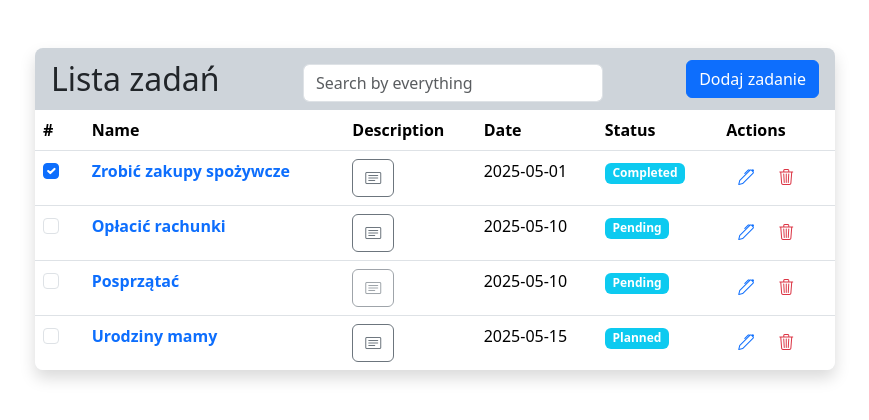
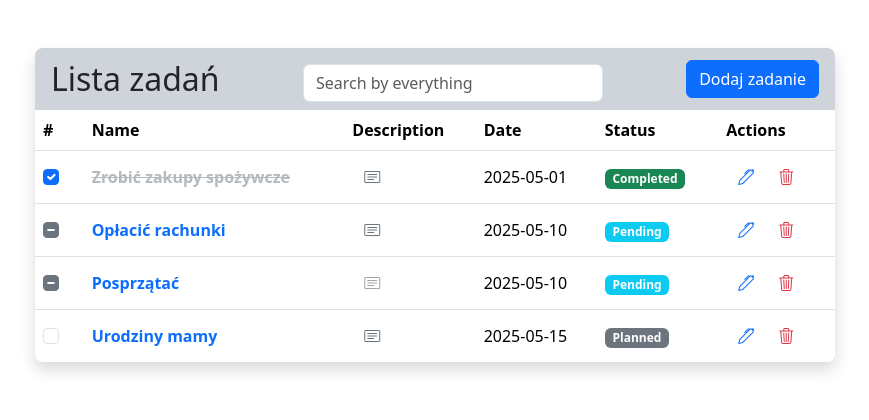
Before and after one commit to Bklzn/angular-simple-todo, an Angular app: page / in a window 1280 px wide. Shown: the top 420 px of the page, without its empty margins (205-1074 px from the left). Built offline with nearby package versions, Linux system fonts and the light colour scheme.

Commit message:
handle more statuses, fix styles

```diff
--- a/src/app/app.component.html
+++ b/src/app/app.component.html
@@ -33,14 +33,18 @@
       >
         @if (task.description) {
         <button
-          class="btn btn-outline-secondary"
+          class="btn btn-outline-secondary border-0"
           (click)="isCollapsed()[$index] = !isCollapsed()[$index]"
         >
           <i class="bi bi-card-text"></i>
         </button>
         } @else {
-        <span ngbTooltip="There is no description" [openDelay]="300">
-          <button class="btn btn-outline-secondary" disabled>
+        <span
+          ngbTooltip="There is no description"
+          class="d-inline-block"
+          [openDelay]="300"
+        >
+          <button class="btn btn-outline-secondary border-0" disabled>
             <i class="bi bi-card-text"></i>
           </button>
         </span>
--- a/src/app/components/todo-item/todo-item.component.html
+++ b/src/app/components/todo-item/todo-item.component.html
@@ -1,21 +1,39 @@
-<td>
+<td class="align-middle">
   <input
     type="checkbox"
     class="form-check-input me-2"
     [checked]="task().status === 'Completed'"
-    (change)="toggleCompleted(task())"
+    [indeterminate]="task().status === 'Pending'"
+    (change)="toggleStatus(task())"
     [id]="'taskName' + index"
   />
 </td>
-<td (click)="toggleCompleted(task())" role="button">
-  <b class="text-primary w-25">{{ task().name }}</b>
+<td (click)="toggleStatus(task())" class="align-middle" role="button">
+  <b
+    class="text-primary w-25 user-select-none"
+    [ngClass]="{
+      'text-decoration-line-through text-secondary opacity-50':
+        task().status === 'Completed'
+    }"
+    >{{ task().name }}</b
+  >
 </td>
 <td>
   <ng-content></ng-content>
 </td>
-<td>{{ task().date }}</td>
-<td style="min-width: 100px">
-  <span class="badge bg-info">{{ task().status }}</span>
+<td class="align-middle">
+  <span>{{ task().date }}</span>
+</td>
+<td style="min-width: 100px" class="align-middle">
+  <span
+    class="badge"
+    [ngClass]="{
+      'bg-success': task().status === 'Completed',
+      'bg-info': task().status === 'Pending',
+      'bg-secondary': task().status === 'Planned'
+    }"
+    >{{ task().status }}</span
+  >
 </td>
 <td>
   <div class="d-flex flex-wrap">
--- a/src/app/components/todo-item/todo-item.component.scss
+++ b/src/app/components/todo-item/todo-item.component.scss
@@ -1,3 +1,7 @@
 td {
   border: none;
 }
+input:indeterminate {
+  background-color: var(--bs-secondary) !important;
+  border-color: var(--bs-secondary) !important;
+}
--- a/src/app/components/todo-item/todo-item.component.ts
+++ b/src/app/components/todo-item/todo-item.component.ts
@@ -2,10 +2,11 @@ import { Component, input } from '@angular/core';
 import { Todo } from '../../model/todo.type';
 import { TodoEditItemComponent } from '../todo-edit-item/todo-edit-item.component';
 import { TodoDeleteItemComponent } from '../todo-delete-item/todo-delete-item.component';
+import { NgClass } from '@angular/common';
 
 @Component({
   selector: '[app-todo-item]',
-  imports: [TodoEditItemComponent, TodoDeleteItemComponent],
+  imports: [TodoEditItemComponent, TodoDeleteItemComponent, NgClass],
   templateUrl: './todo-item.component.html',
   styleUrl: './todo-item.component.scss',
 })
@@ -13,7 +14,13 @@ export class TodoItemComponent {
   task = input.required<Todo>();
   index = input.required<number>();
 
-  toggleCompleted(task: any) {
-    task.status = task.status === 'Completed' ? 'Planned' : 'Completed';
+  toggleStatus(task: any) {
+    if (task.status === 'Completed') {
+      task.status = 'Planned';
+    } else if (task.status === 'Planned') {
+      task.status = 'Pending';
+    } else {
+      task.status = 'Completed';
+    }
   }
 }
```
